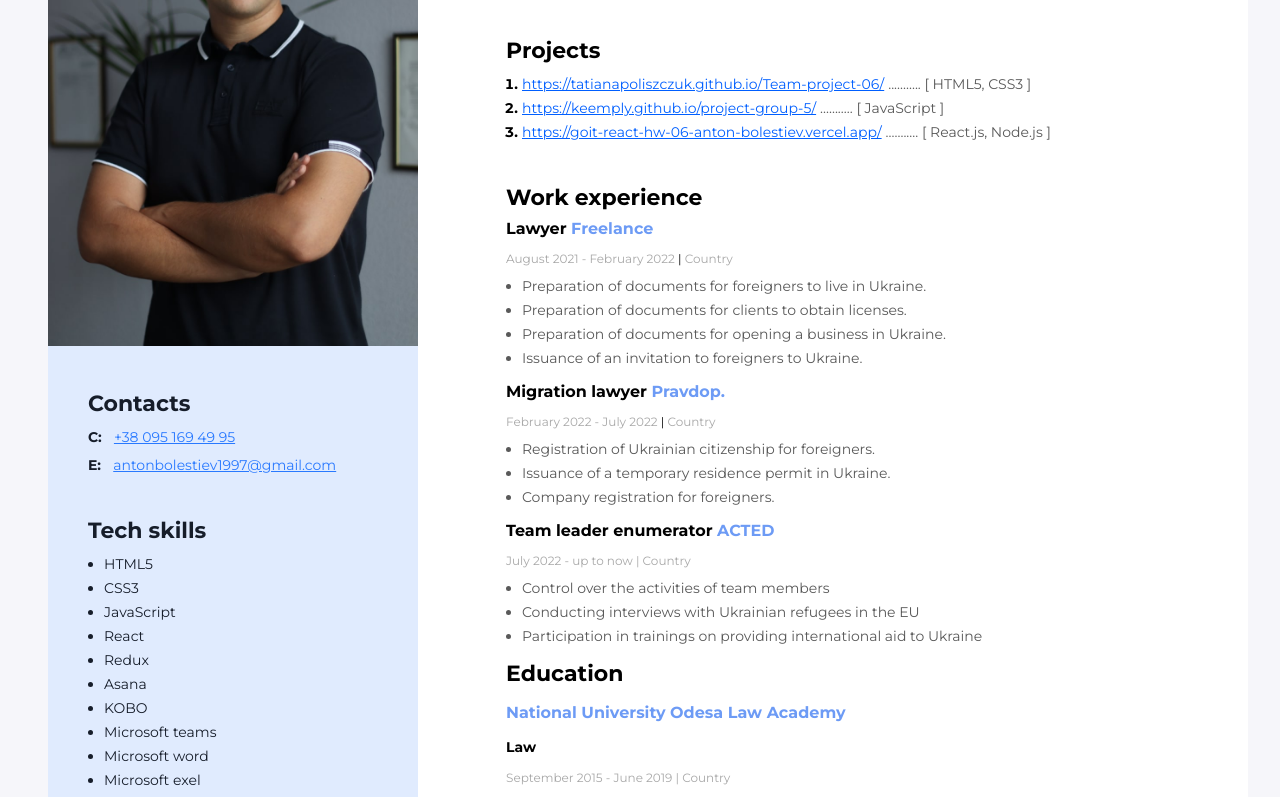
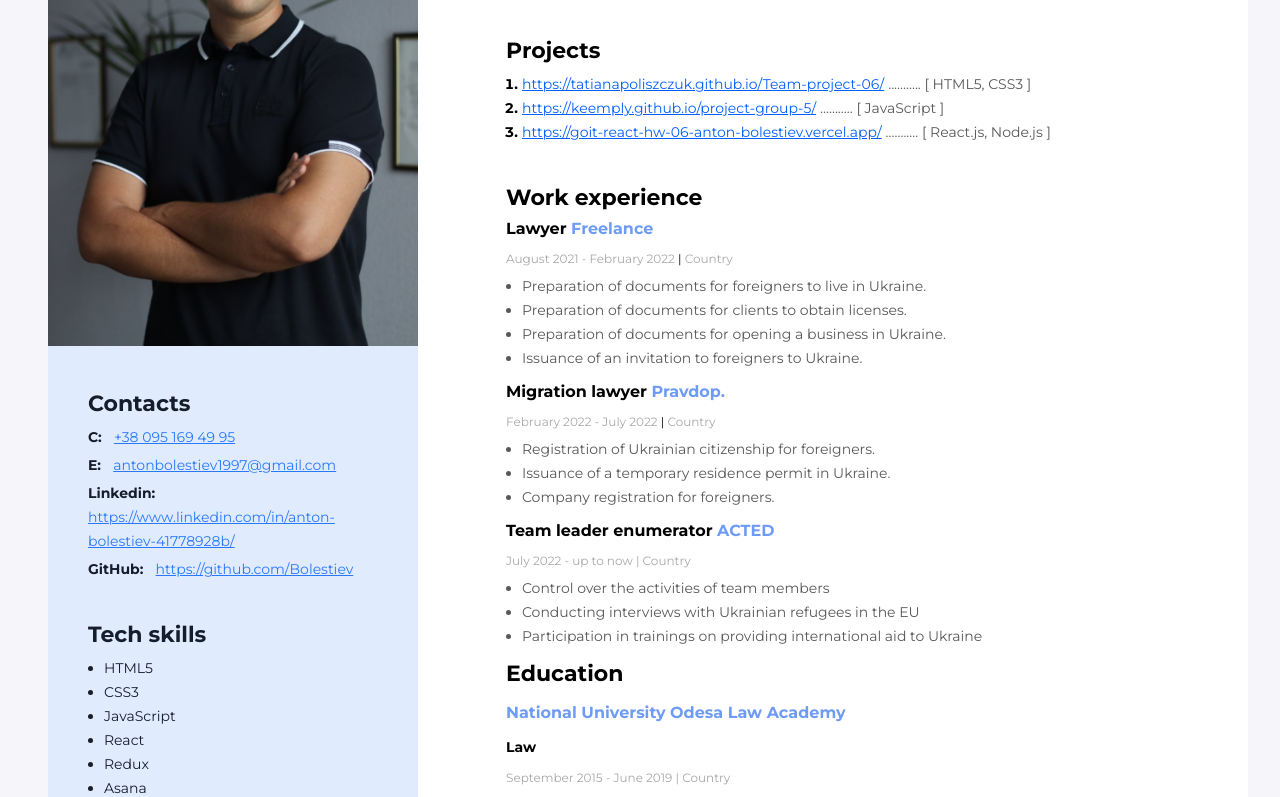
Before and after one commit to Bolestiev/resume-project-bolestiev, a plain HTML site: page index.html in a window 1280 px wide. Shown: the part 297-1094 px from the top of the page. Drawn offline with Linux system fonts and the light colour scheme.

Commit message:
add contacts

```diff
--- a/index.html
+++ b/index.html
@@ -151,6 +151,14 @@
         <span class="contacts-type">E:</span>
          <a class="contacts-link"
         href="mailto:antonbolestiev1997@gmail.com">antonbolestiev1997@gmail.com</a></p>
+        <p class="contacts-item">
+        <span class="contacts-type">Linkedin:</span>
+         <a class="contacts-link"
+        href="https://www.linkedin.com/in/anton-bolestiev-41778928b/">https://www.linkedin.com/in/anton-bolestiev-41778928b/</a></p>
+        <p class="contacts-item">
+        <span class="contacts-type">GitHub:</span>
+         <a class="contacts-link"
+        href="https://github.com/Bolestiev">https://github.com/Bolestiev</a></p>
      </div>
 
      <!-- Tech skills -->
```
